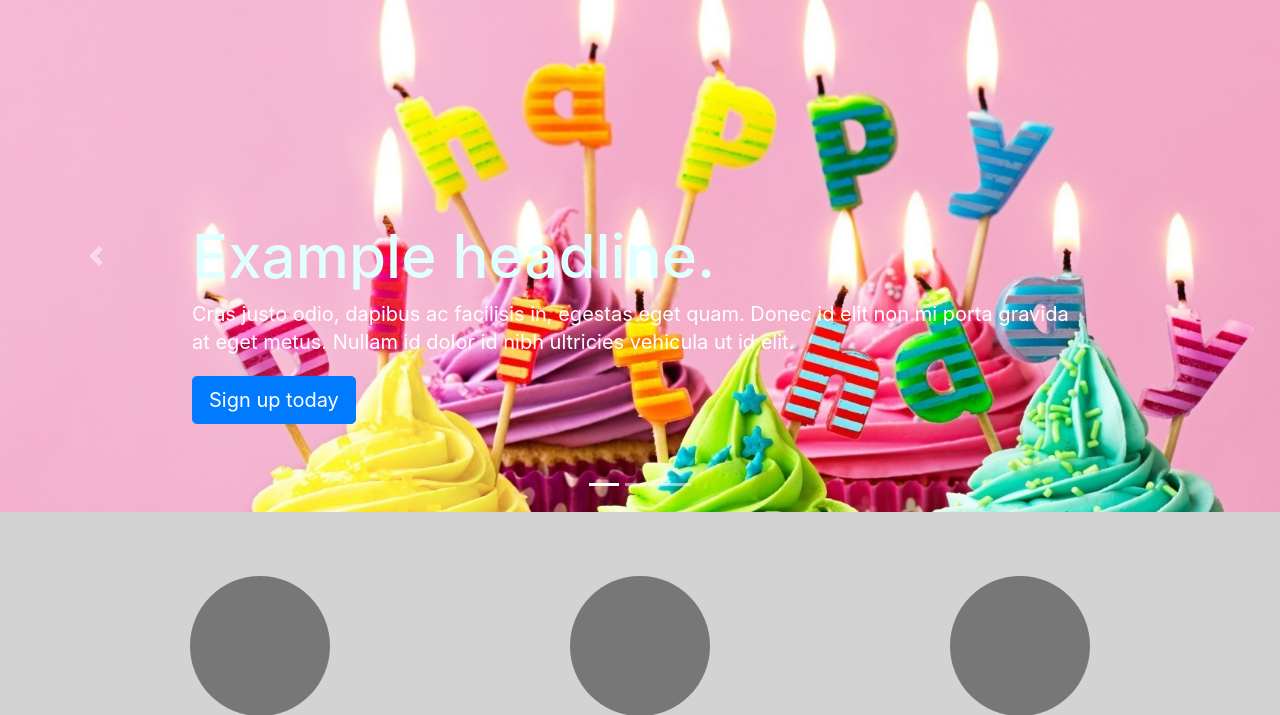
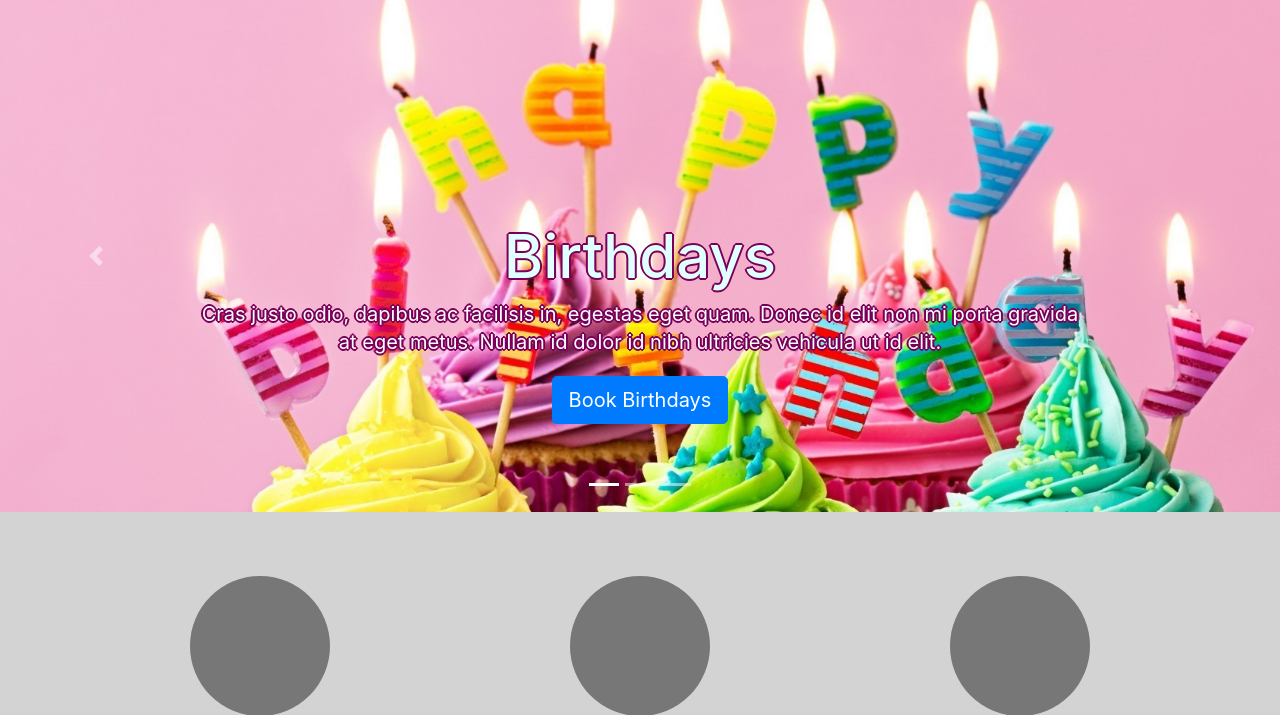
Before and after one commit to AceAltair13/Event-Management-System--Flask, a Flask app: page / in a window 1280 px wide. Shown: the part 58-773 px from the top of the page. Run offline with Flask 2, Linux system fonts and the light colour scheme; some libraries are stand-ins or nearby versions.

Commit message:
Carousel changes

```diff
--- a/templates/index.html
+++ b/templates/index.html
@@ -19,11 +19,11 @@
         <img class="first-slide"
           src="/static/birthday.jpg" alt="First slide">
         <div class="container">
-          <div class="carousel-caption text-left">
-            <h1>Example headline.</h1>
-            <p>Cras justo odio, dapibus ac facilisis in, egestas eget quam. Donec id elit non mi porta gravida at eget
+          <div class="carousel-caption">
+            <h1 class="carousel-c1">Birthdays</h1>
+            <p class="carousel-c1">Cras justo odio, dapibus ac facilisis in, egestas eget quam. Donec id elit non mi porta gravida at eget
               metus. Nullam id dolor id nibh ultricies vehicula ut id elit.</p>
-            <p><a class="btn btn-lg btn-primary" href="#" role="button">Sign up today</a></p>
+            <p><a class="btn btn-lg btn-primary" href="#" role="button">Book Birthdays</a></p>
           </div>
         </div>
       </div>
@@ -32,10 +32,10 @@
           src="/static/anniversary.jpg" alt="Second slide">
         <div class="container">
           <div class="carousel-caption">
-            <h1>Another example headline.</h1>
-            <p>Cras justo odio, dapibus ac facilisis in, egestas eget quam. Donec id elit non mi porta gravida at eget
+            <h1 class="carousel-c2">Annniversaries</h1>
+            <p class="carousel-c2">Cras justo odio, dapibus ac facilisis in, egestas eget quam. Donec id elit non mi porta gravida at eget
               metus. Nullam id dolor id nibh ultricies vehicula ut id elit.</p>
-            <p><a class="btn btn-lg btn-primary" href="#" role="button">Learn more</a></p>
+            <p><a class="btn btn-lg btn-primary" href="#" role="button">Book Annniversaries</a></p>
           </div>
         </div>
       </div>
@@ -43,11 +43,11 @@
         <img class="third-slide"
           src="/static/other_celebrations.png" alt="Third slide">
         <div class="container">
-          <div class="carousel-caption text-right">
-            <h1>One more for good measure.</h1>
-            <p>Cras justo odio, dapibus ac facilisis in, egestas eget quam. Donec id elit non mi porta gravida at eget
+          <div class="carousel-caption">
+            <h1 class="carousel-c3">Other Events</h1>
+            <p class="carousel-c3">Cras justo odio, dapibus ac facilisis in, egestas eget quam. Donec id elit non mi porta gravida at eget
               metus. Nullam id dolor id nibh ultricies vehicula ut id elit.</p>
-            <p><a class="btn btn-lg btn-primary" href="#" role="button">Browse gallery</a></p>
+            <p><a class="btn btn-lg btn-primary" href="#" role="button">Book Other Events</a></p>
           </div>
         </div>
       </div>
```
